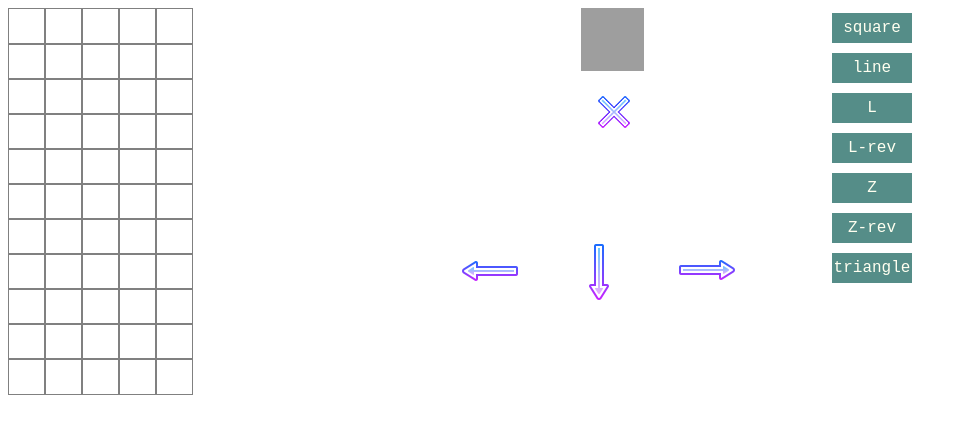
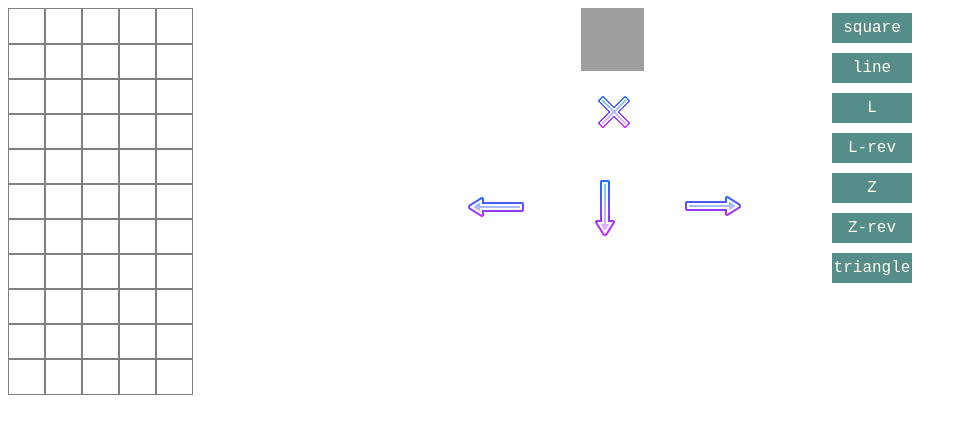
Before and after one commit to Armensch11/Tetris, a plain HTML site: page index.html in a window 1280 px wide. Shown: the whole page, without its empty margins (0-967 px from the left). Drawn offline with Linux system fonts and the light colour scheme; grey boxes are pictures that could not be loaded.

Commit message:
Add files via upload

```diff
--- a/styles/styles.css
+++ b/styles/styles.css
@@ -66,8 +66,8 @@ body {
 
 	justify-content: space-between;
 	position: absolute;
-	left: 35%;
-	top: 30%;
+	left: 35.5%;
+	top: 22%;
 	width: 300px;
 	height: fit-content;
 	align-self: center;
```
